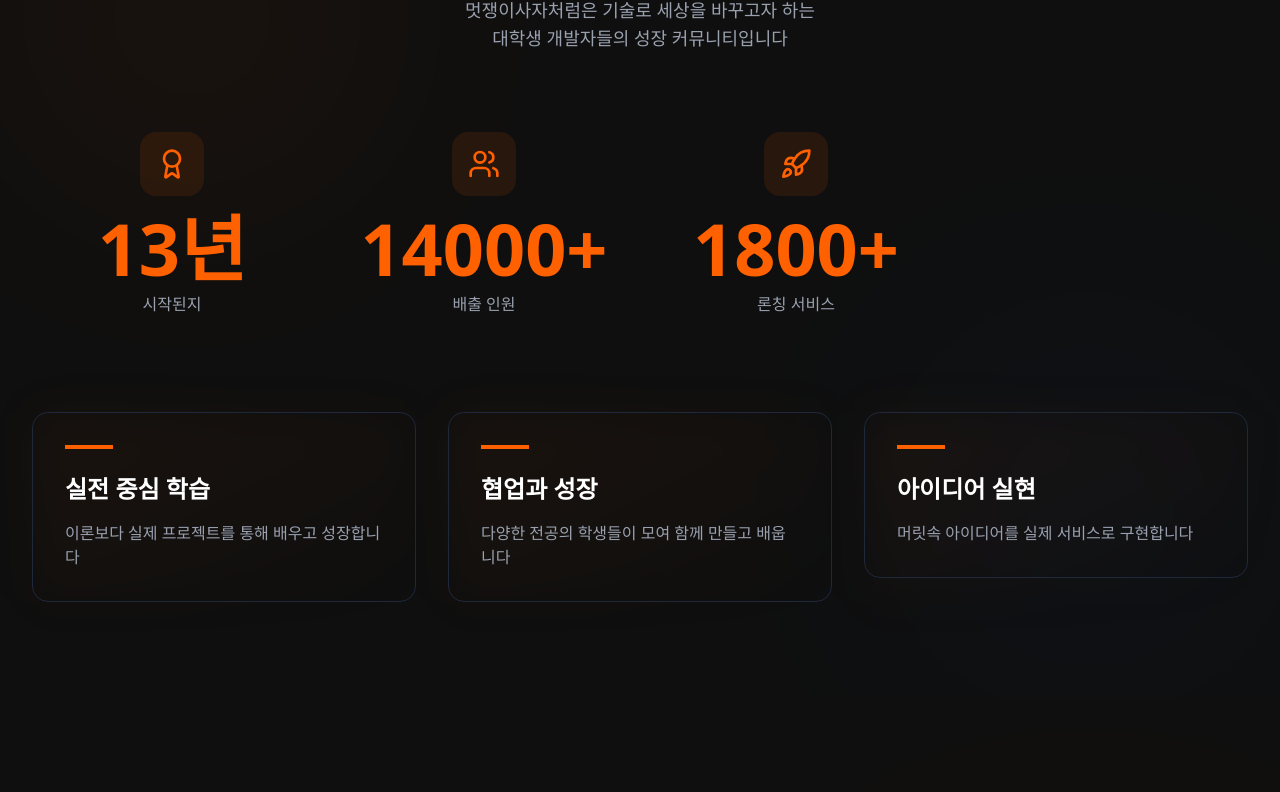
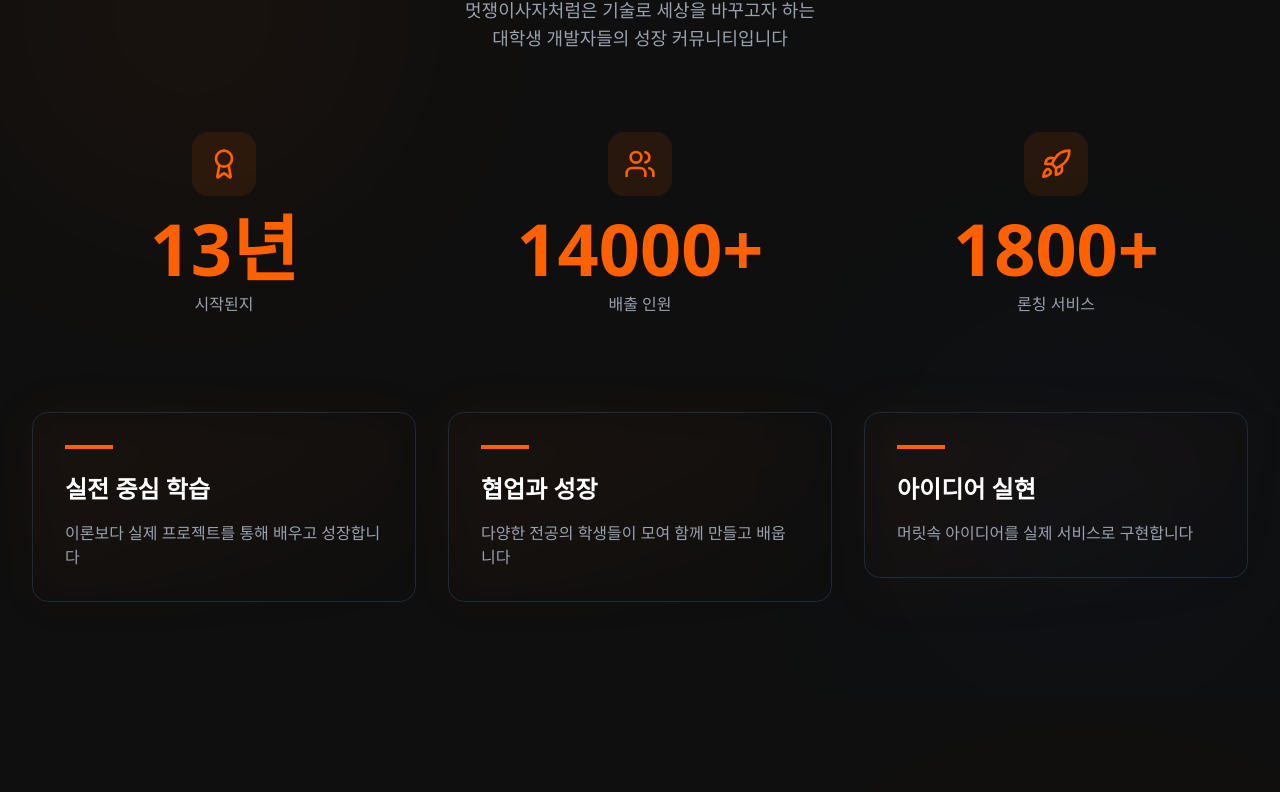
Before and after one commit to Duckcchun/dku_likelion_homepage, a React (Vite) app: page / in a window 1280 px wide. Shown: the part 976-1768 px from the top of the page. Built offline with nearby package versions, Linux system fonts and the light colour scheme; no server answers.

Commit message:
feat: center about stats grid and remove awards stat

```diff
--- a/src/components/AboutSection.tsx
+++ b/src/components/AboutSection.tsx
@@ -84,7 +84,7 @@
         </motion.div>
 
         {/* Stats Grid */}
-        <div className="grid grid-cols-2 lg:grid-cols-4 gap-8 mb-24">
+        <div className="grid grid-cols-1 md:grid-cols-3 gap-8 mb-24 max-w-4xl mx-auto">
           {stats.map((stat, index) => {
             const Icon = stat.icon;
             return (
--- a/src/index.css
+++ b/src/index.css
@@ -236,7 +236,6 @@
   }
 
   img, svg, video, canvas, audio, iframe, embed, object {
-    vertical-align: middle;
     display: block;
   }
 
```
